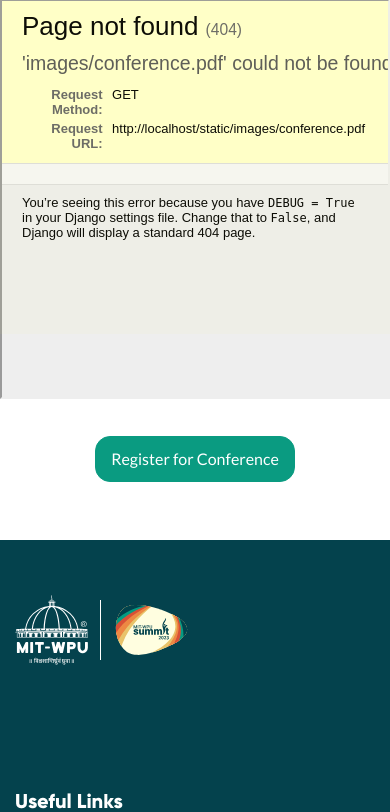
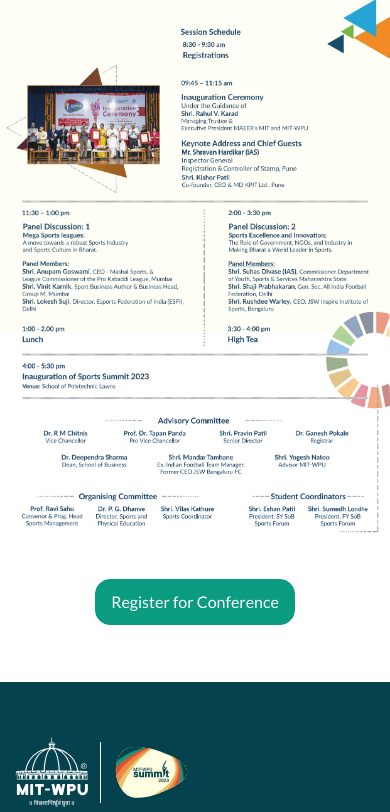
Before and after one commit to Naitik0909/summit_website, a Django app: page /conference/ in a window 390 px wide. Shown: the part 510-1322 px from the top of the page. Run offline with Django 4.2, Linux system fonts and the light colour scheme; parts of the project's set-up code (start-up, migrations or seed data) failed here and were passed over; some libraries are stand-ins or nearby versions; some web fonts are replaced.

Commit message:
Conference Page modified

```diff
--- a/frontend/templates/conference.html
+++ b/frontend/templates/conference.html
@@ -9,13 +9,14 @@
 
 
 
-        <center>
 
 
 
-        <iframe src="{% static '/images/conference.pdf' %}#toolbar=0" width="100%" height="1000rem">
-        </iframe>
 
+        <!-- <iframe src="{% static '/images/conference.pdf' %}#toolbar=0" width="100%" height="1000rem">
+        </iframe> -->
+        <center>
+        <img class="conference" src="{% static 'images/conference.jpg' %}" alt="">
 
 
         <br/>
@@ -26,13 +27,15 @@
         </div>
         <br/>
         <br/>
-
-    </center>
+      </center>
 
 <style>
-@media screen and (max-width: 480px) {
-  iframe {
-    height: 400px;
+  .conference{
+    width: 60%;
+  }
+@media screen and (max-width: 600px) {
+  .conference {
+    width: 100%;
   }
 }
 </style>
--- a/frontend/views.py
+++ b/frontend/views.py
@@ -50,7 +50,7 @@ class ConferencePageView(View):
         introData = {
             'title': 'Sports Conference',
             'desc':'',
-            'image':'/static/images/Banner_Homepage.svg',
+            'image':'/static/images/events.png',
             }
         context = {
                 'introData': introData
```
Also changed, not shown: frontend/static/images/conference.jpg (added).
